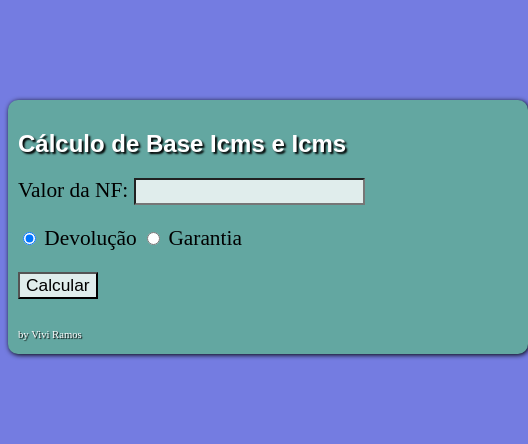
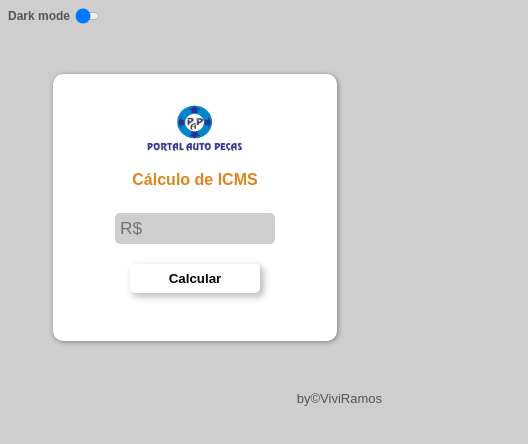
Before and after one commit to Vivi3008/Calculo-de-imposto, a plain HTML site: page index.html in a window 390 px wide. Shown: the whole page, 528 px wide, since content can reach past the window. Drawn offline with Linux system fonts and the light colour scheme.

Commit message:
version 2 with dark mode

```diff
--- a/estilo.css
+++ b/estilo.css
@@ -1,41 +1,143 @@
 @charset "UTF-8";
+:root{
+  --base: #cecece;
+  --title:#e0841c;
+  --box: white;
+  --input:#cecece;
+
+}
+
 
 body{
-  background-color: #212dcf9f;
-  font-family: normal 'Franklin Gothic Medium', 'Arial Narrow', Arial, sans-serif;
-  font-size: 16pt;
+  box-sizing: border-box;
+  background-color: var(--base);
+  font-family: sans-serif;
+  font-size: 14pt;
+
+}
+
+a{
+  text-decoration: none;
+  color: rgba(0, 0, 0, 0.589);
+}
+
+header{
+  display: flex;
+  align-items: center;
+  flex-direction: column;
+}
+
+img{
+  width: 200px;
+  height: 100px;
 }
 
 h2{
-  font-family: sans-serif;
+  text-align: center;
   font-size: 18pt;
-  color:#ffffff;
-  text-shadow: 2px 2px 2px black;
-}
-span#footer{
-  font-size:8pt;
-  margin-right: 0px;
-  text-shadow: 1px 1px 1px black;
-  color:#ffffff;
+  color:var(--title);
 }
 
-div#centro{
-   margin: 100px auto auto auto;
-   width:500px;
-   background-color: #63a7a1;
-   padding: 10px;
-   box-shadow: 1px 1px 5px black;
+.range{
+  display: flex;
+  align-items: center;
+
+}
+.range input {
+   width: 25px;
+   margin: 0;
+   padding: 0;
+
+}
+.range label{
+  font-size: 12px;
+  font-weight: bold;
+  margin-right: 5px;
+  color:rgba(0, 0, 0, 0.589);
+}
+
+#container{
+
+   margin: 50px auto;
+   width:30%;
+   background-color:var(--box);
+   padding: 30px;
+   box-shadow: 1px 1px 5px rgba(0, 0, 0, 0.397);
    border-radius: 10px;
 }
+
+.field{
+  margin: auto;
+  display: flex;
+  flex-direction: column;
+  align-items: center;
+  width: 70%;
+}
+
+label{
+  font-size: 0.001px;
+}
+
 input{
-	font-family:sans-serif;
+  margin-top: 10px;
+  width: 150px;
+  border: none;
+  padding: 5px;
+  border-radius: 5px;
 	font-size:13pt;
-	background-color:rgba(255,255,255,.8);
+	background-color:var(--input);
 }
+
 input:hover{
-  background-color:#dddddd;
-  transition:2s;
+  background-color:rgba(179, 177, 177, 0.89) ;
+  transition: 500ms;
 }
-div#res{
-  margin-top:20px;
+
+button{
+  margin-top: 20px;
+  font-weight: bold;
+  width: 130px;
+  padding: 7px;
+  background:var(--box);
+  border: none;
+  box-shadow: 3px 3px 6px 1px rgba(0, 0, 0, 0.253);
+  border-radius: 5px;
+  cursor: pointer;
 }
+
+button:hover{
+  background-color: #c5b5b5;
+  transition: 500ms;
+}
+
+p{
+  line-height: 10px;
+}
+
+footer{
+  font-size: 13px;
+  text-align: right;
+  color:rgba(0, 0, 0, 0.589);
+}
+
+/* APARIÇAO DO CONTAINER com animação */
+#container{
+  animation-name: fade;
+  animation-duration: 1s;
+}
+.appear{
+  display: block;
+  animation-name: fade;
+  animation-duration: 500ms;
+}
+
+@keyframes fade {
+  from{
+    opacity: 0;
+    transform: scale(0.9);
+  }
+  to{
+    opacity: 1;
+    transform: scale(1)
+  }
+}
--- a/index.html
+++ b/index.html
@@ -1,36 +1,43 @@
 <!DOCTYPE html>
 <html lang="pt-br">
-
   <head>
     <meta charset="UTF-8">
     <meta name="viewport" content="width=device-width, initial-scale=1.0">
     <meta http-equiv="X-UA-Compatible" content="ie=edge">
     <link rel="stylesheet" href="estilo.css"/>
+     <link rel="stylesheet" href="responsive.css"/>
     <title>Cálculo de imposto</title>
   </head>
 
-<body id="corpo">
+  <body>
 
-<div id="centro">
-<h2>Cálculo de Base Icms e Icms</h2>
+    <div class="range">
+      <label for="dark" >Dark mode</label>
+     <input type="range" min="0" max="1" id="dark" value="0">
+    </div>
 
-<label for="vr">Valor da NF:</label>
-<input type="text" name="vr" id="vr" onfocus="" >
+    <section id="container">
 
-<p>
-<input type="radio" name="tipo" id="dev" checked>
-<label for="dev">Devolução</label>
-<input type="radio" name="tipo" id="gar" >
-<label for="gar">Garantia</label>
-</p>
-<input type="submit" value ="Calcular" id="botao" >
+      <header>
+        <a href="http://portalautopecas.com.br" target="_blank"><img src="logo-portal.png" alt="Logo Portal Peças"></a>
+        <h2>Cálculo de ICMS</h2>
+      </header>
+
+      <div class="field">
+
+        <label for="vr">Valor</label>
+        <input type="number" name="vr" id="vr" placeholder="R$">
+
+        <button>Calcular</button>
+
+      </div>
+
+  <br>
 
 <div id="res"></div>
+    </section>
 
-
-
-<span id="footer">by Vivi Ramos</span>
-</div>
+<footer><a href="https://github.com/vivi3008" target="_blank">by&copy;ViviRamos</a></footer>
 
     <script src="main.js"></script>
   </body>
--- a/main.js
+++ b/main.js
@@ -1,44 +1,76 @@
-var btn = document.querySelector('input#botao')
+var btn = document.querySelector('button')
 var input = document.querySelector('input#vr')
 var div = document.querySelector('div#res')
-let radio =  document.getElementsByName('tipo')
+let container = document.querySelector('section#container')
+const h2 = document.querySelector('header h2')
+
+//modo dark
+const range = document.querySelector('input#dark')
+
+const initialColors = {
+  bg: "#cecece" ,
+  title: "#e0841c",
+  box: "white",
+  txt: "rgba(0, 0, 0, 0.589)",
+}
+
+const darkMode = {
+  bg: "#131111",
+  title: "#e9912d" ,
+  box: "rgba(180, 176, 176, 0.685)",
+  txt: "white",
+}
+
+function changeColors(colors){
+    window.document.body.style.backgroundColor = colors.bg
+    container.style.backgroundColor = colors.box
+    h2.style.color = colors.title
+    document.querySelector('label').style.color = colors.txt
+    document.querySelector('footer a').style.color = colors.txt
+
+}
+
+range.addEventListener('change', (event)=>{
+  event.target.value == 1 ? changeColors(darkMode) : changeColors(initialColors)
+})
+
+
+//calculo do imposto
 
 btn.addEventListener('click',calcular)
 input.addEventListener('click',limpar)
 
 
-/*o codigo abaixo adiciona o evento keypress e chama a funcao e
-essa funcao verifica se a tecla pressionada é enter e se
-for enter chama a funcao calcular*/
-document.addEventListener('keypress',function(e){//
-  if (e.which==13) {//
+document.addEventListener('keypress', (e) => {
+  if (e.which==13) {
     calcular();
   }else{
     false
   }
 })
-//funcao para calcular a base icms e o valor icms
+
+
 function calcular(){
 
- var valor = Number((input.value).replace(',','.'))
+ let valor = Number((input.value).replace(',','.'))
 
- var base=valor*(64.71/100)
- var icms= base*(17/100)
+ let base = (valor*0.6471)
 
- div.innerHTML=`Base Icms: <strong>${base.toFixed(3).replace('.',',')}</strong>
-    Valor Icms: <strong>${icms.toFixed(3).replace('.',',')}</strong>`
+ let icms = (base*0.17)
 
-  if (radio[0].checked) {
-      div.innerHTML+='<p>CFOP <strong>6202</strong></p>'
-  } else if(radio[1].checked){
-      div.innerHTML+='<p>CFOP <strong>5949</strong></p>'
+
+  div.classList.add('appear')
+  div.innerHTML=`<p>Base Icms: <strong>${base.toFixed(3).replace('.',',')}</strong></p>
+    <p>Valor Icms: <strong>${icms.toFixed(3).replace('.',',')}</strong></p>
+    <p>CFOP Devolução: <strong>6202</strong></p>
+    <p>CFOP Garantia: <strong>5949</strong>`
+}
+
+
+function limpar(){
+  if (input != '') {
+       this.value=''
+       div.classList.remove('appear')
+       div.innerHTML = ""
   }
 }
-//a função abaixo limpa o valor do input quando é clicado
-function limpar(){
-    if (input!='') {
-         this.value=''
-         div.innerHTML=`Base Icms: <strong>0</strong>  Valor Icms:<strong> 0</strong>`
-
-    }
-}
--- /dev/null
+++ b/responsive.css
@@ -0,0 +1,36 @@
+/* quando o tamanho do width for no maximo 768px */
+@media (max-width:768px){
+
+  body{
+    font-size: 12pt;
+  }
+
+  img{
+    width: 130px;
+    height: 70px;
+  }
+
+  h2{
+    font-size: 16pt;
+  }
+
+  #container{
+    width: 50%;
+  }
+
+}
+
+/* quando o tamanho do width for no maximo 425px */
+@media(max-width:425px){
+img{
+    width: 100px;
+    height: 50px;
+  }
+  h2{
+      font-size: 12pt;
+      text-align: center;
+  }
+  #container{
+    width: 60%;
+  }
+}
```
Also changed, not shown: logo-portal.png (added), 3 other files. Lines whose indentation alone changed are shown as unchanged.
